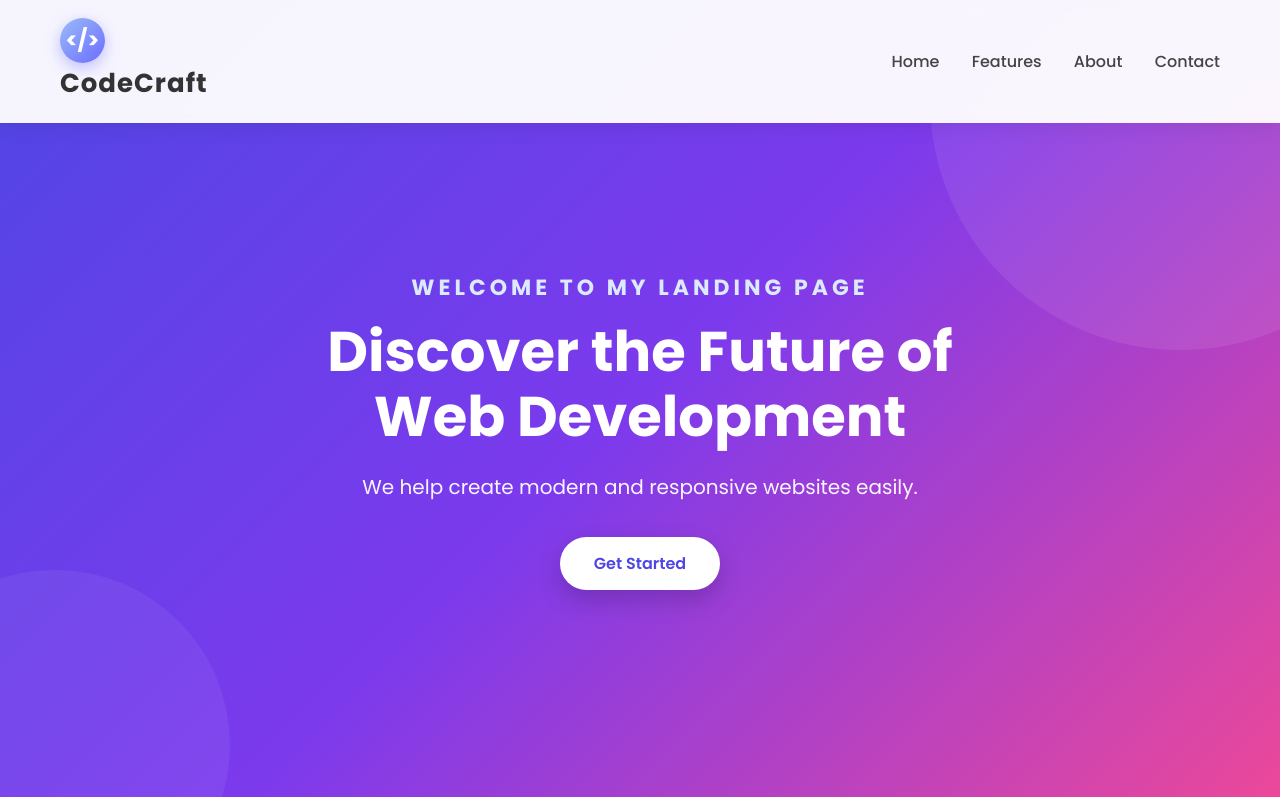
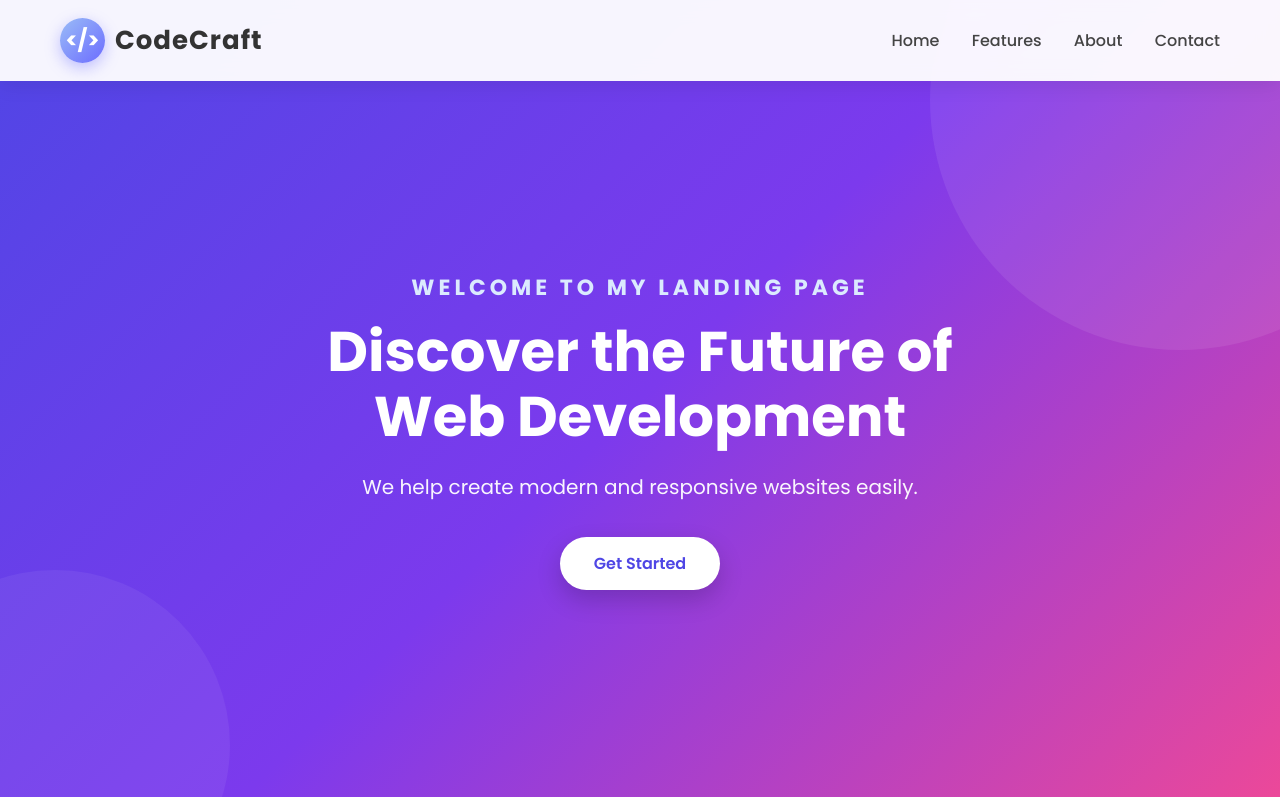
Before and after one commit to abdullahi-dev-so/web-landing-page, a plain HTML site: page index.html in a window 1280 px wide. Shown: the top 797 px of the page. Drawn offline with Linux system fonts and the light colour scheme.

Commit message:
fix: add missing logo styling

```diff
--- a/styles.css
+++ b/styles.css
@@ -42,6 +42,15 @@ body{
 
 }
 
+.logo{
+
+    display:flex;
+
+    align-items:center;
+
+    gap:10px;
+
+}
 
 .logo-icon{
 
```
